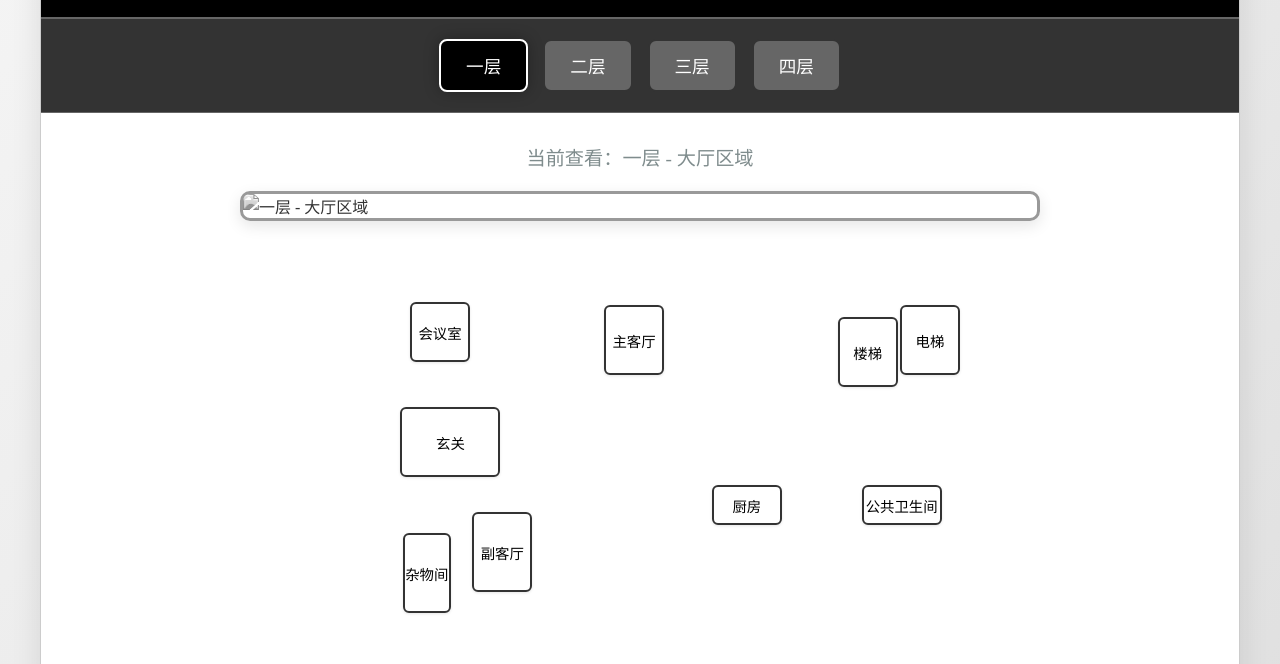
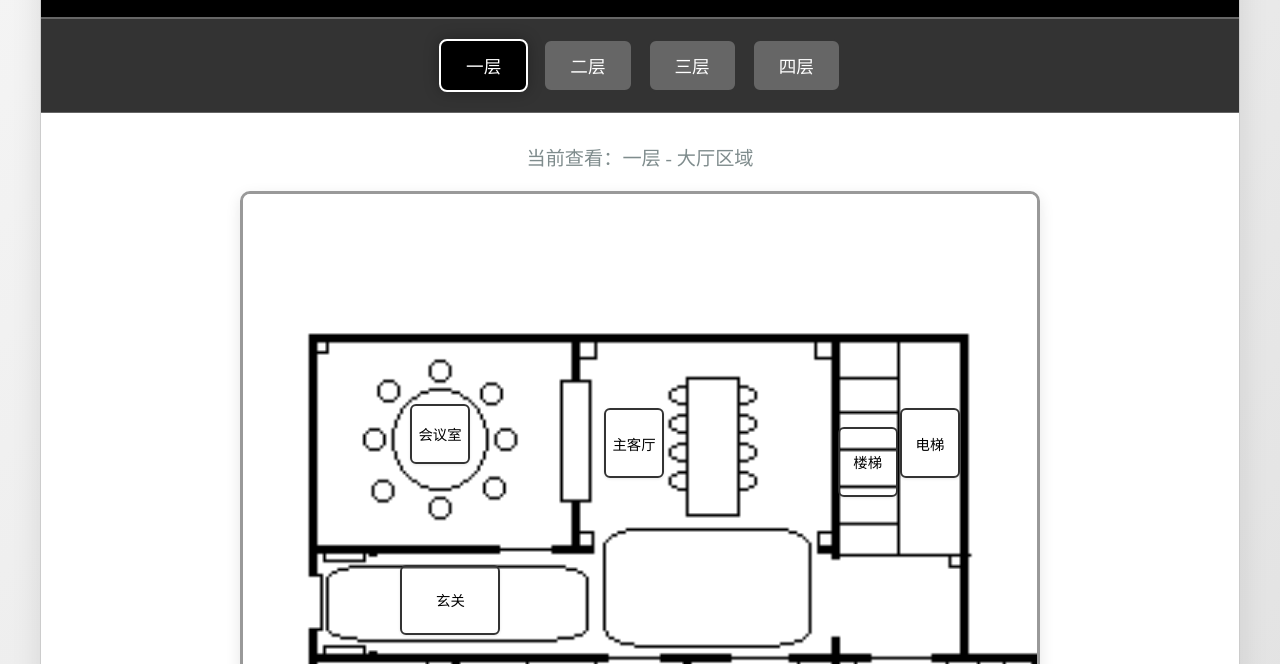
Before and after one commit to ForgetMeNot-3/SeeThem, a plain HTML site: page index.html in a window 1280 px wide. Shown: the part 136-800 px from the top of the page. Drawn offline with Linux system fonts and the light colour scheme.

Commit message:
Update index.html

```diff
--- a/index.html
+++ b/index.html
@@ -217,7 +217,7 @@
       <div class="floor-content">
         <div class="floor-info">当前查看：一层 - 大厅区域</div>
         <img
-          src="assets/images/一层.png"
+          src="images/一层.png"
           alt="一层平面图"
           class="floor-image"
           id="floor-image"
@@ -261,7 +261,7 @@
       const floorConfig = {
         1: {
           name: "一层 - 大厅区域",
-          image: "assets/images/一层.png",
+          image: "images/一层.png",
           areas: [
             {
               left: "30%",
@@ -339,7 +339,7 @@
         },
         2: {
           name: "二层 - 办公区域",
-          image: "assets/images/二层.png",
+          image: "images/二层.png",
           areas: [
             {
               left: "25%",
@@ -369,7 +369,7 @@
         },
         3: {
           name: "三层 - 功能区域",
-          image: "assets/images/三层.png",
+          image: "images/三层.png",
           areas: [
             {
               left: "30%",
@@ -399,7 +399,7 @@
         },
         4: {
           name: "四层 - 休闲区域",
-          image: "assets/images/四层.png",
+          image: "images/四层.png",
           areas: [
             {
               left: "35%",
```
